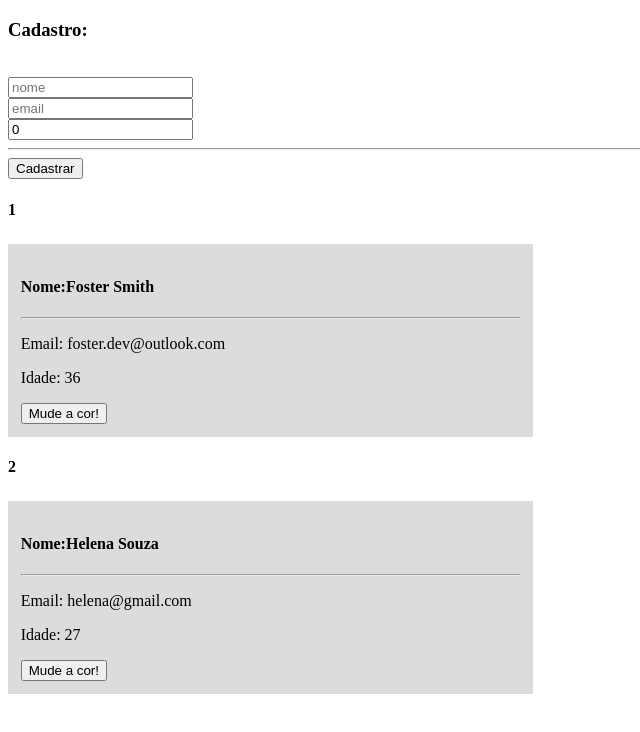
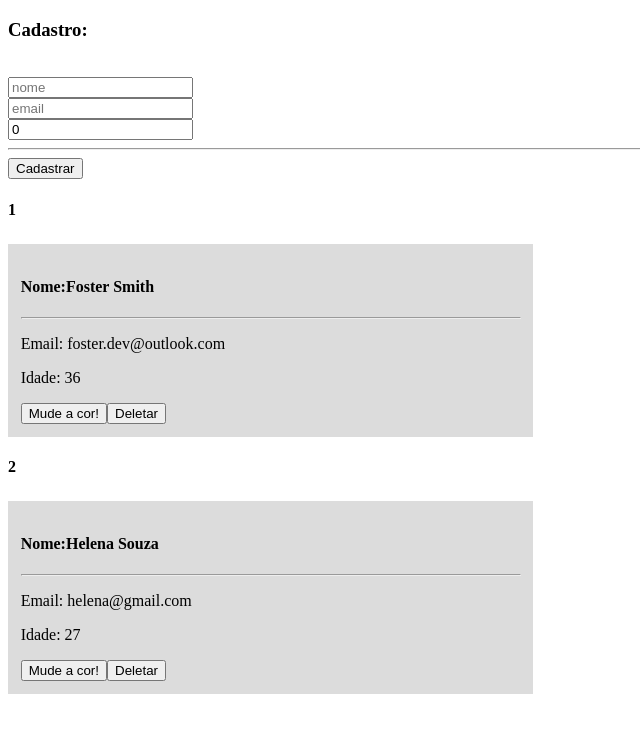
Before and after one commit to Queiroz-Dv/ProjectGuiaClientes_VueJS, a Vue app: page / in a window 1280 px wide. Shown: the top 732 px of the page, without its empty margins (0-640 px from the left). Built offline with nearby package versions, Linux system fonts and the light colour scheme.

Commit message:
Implemenrtando delete

```diff
--- a/src/App.vue
+++ b/src/App.vue
@@ -1,7 +1,8 @@
 <template>
   <div id="app">
     <h3>Cadastro:</h3>
-    <small id="nomeError" v-show="setError">Nome inválido tente novamente</small><br />
+    <small id="nomeError" v-show="setError">Nome inválido tente novamente</small
+    ><br />
     <input type="text" placeholder="nome" v-model="nomeField" /><br />
     <input type="email" placeholder="email" v-model="emailField" /><br />
     <input type="number" placeholder="idade" v-model="idadeField" /><br />
@@ -9,7 +10,7 @@
     <button @click="cadastrarUsuario">Cadastrar</button>
     <div v-for="(cliente, index) in clientes" :key="cliente.id">
       <h4>{{ index + 1 }}</h4>
-      <Cliente :cliente="cliente" />
+      <Cliente :cliente="cliente" @Delete="deletarUsuario($event)" />
     </div>
   </div>
 </template>
@@ -63,12 +64,18 @@ export default {
         this.setError = false;
       }
     },
+
+    deletarUsuario: function ($event) {
+      var id = $event.idCliente;
+      var newArray = this.clientes.filter((cliente) => cliente.id != id);
+      this.clientes = newArray;
+    },
   },
 };
 </script>
 
 <style scoped>
-#nomeError{
+#nomeError {
   color: red;
 }
 </style>
--- a/src/components/Cliente.vue
+++ b/src/components/Cliente.vue
@@ -5,6 +5,7 @@
     <p>Email: {{ cliente.email }}</p>
     <p v-if="showIdade === false">Idade: {{ cliente.idade }}</p>
     <button @click="mudarCor($event)">Mude a cor!</button>
+    <button @click="deleteEvent">Deletar</button>
   </div>
 </template>
 
@@ -21,12 +22,16 @@ export default {
     showIdade: Boolean,
   },
 
-  methods:{
-    mudarCor: function($event) {
-      console.log($event)
+  methods: {
+    mudarCor: function ($event) {
+      console.log($event);
       this.isPremium = !this.isPremium;
-    }
-  }
+    },
+    deleteEvent: function () {
+      console.log("Emitindo evento filho")
+      this.$emit("Delete");
+    },
+  },
 };
 </script>
 
```
